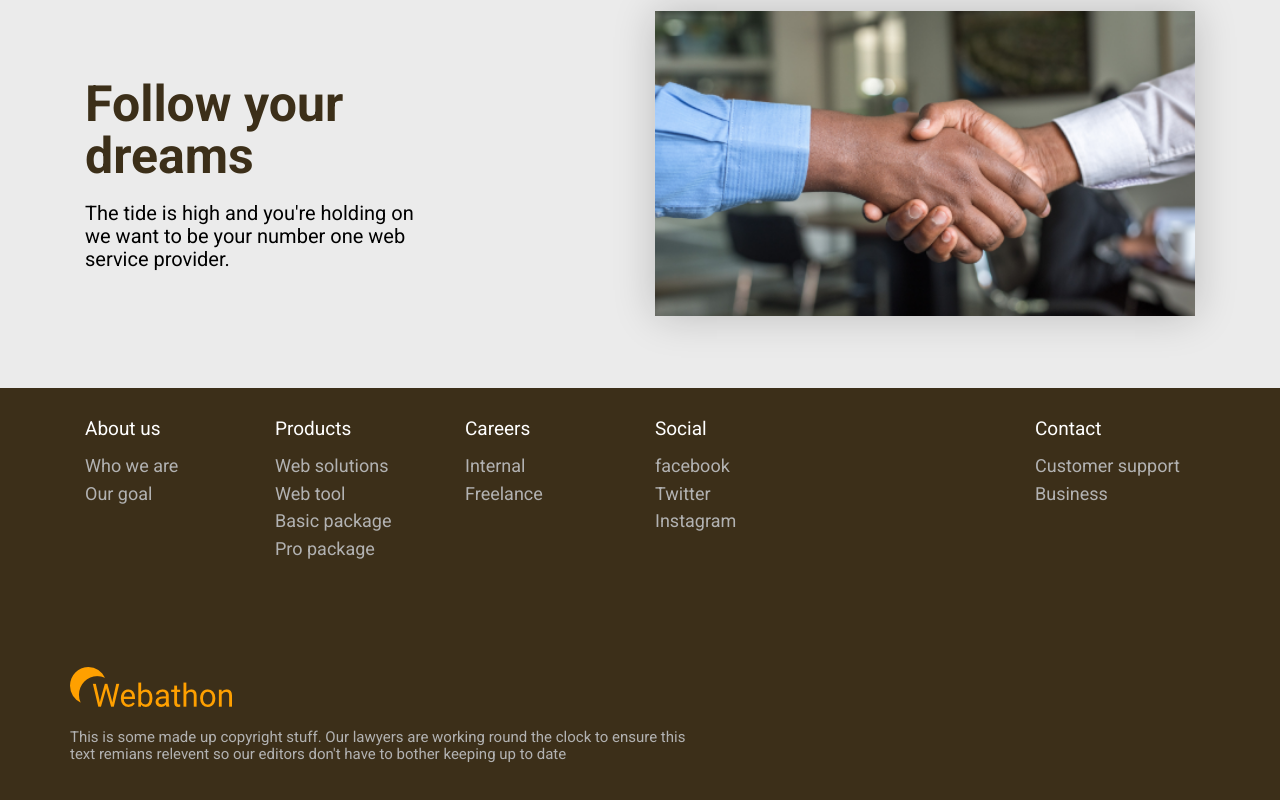
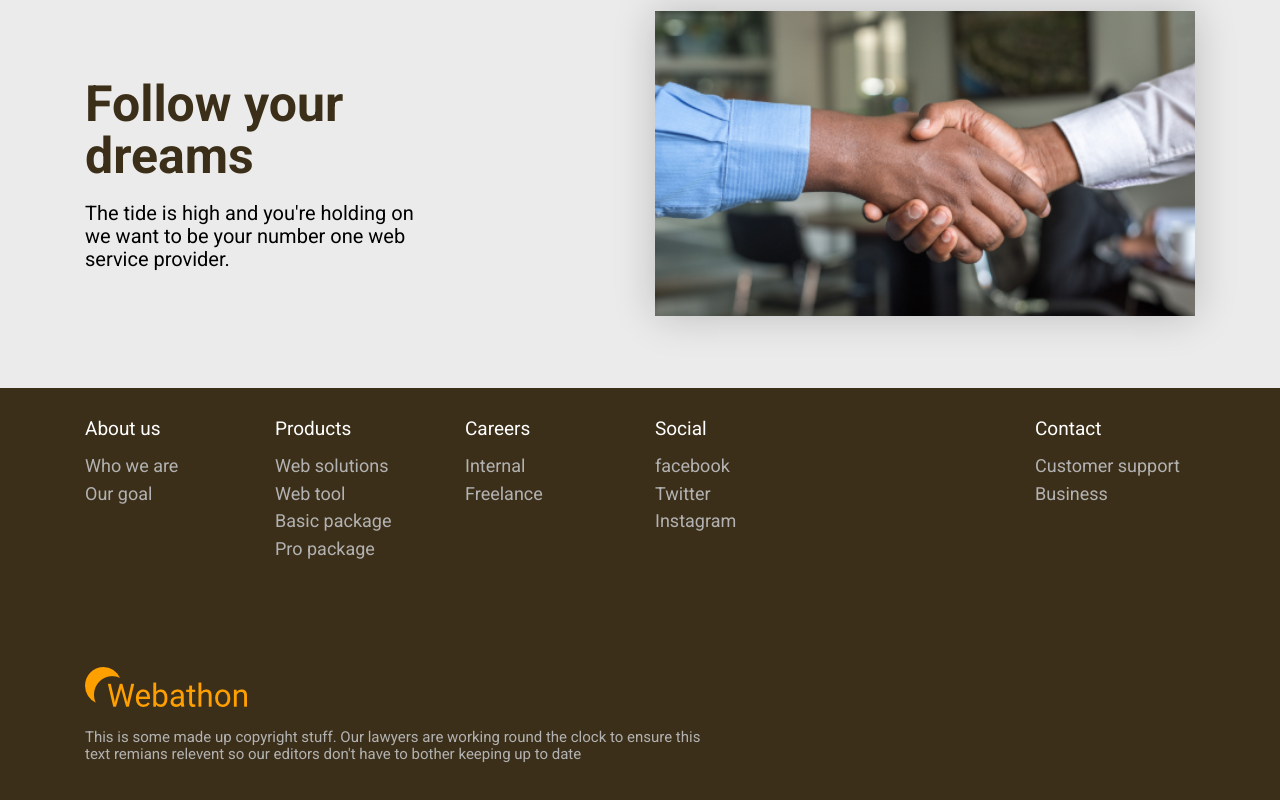
Before and after one commit to wtitterton/fake-html-site, a website: page index.html in a window 1280 px wide. Shown: the part 1961-2761 px from the top of the page. Drawn offline with Linux system fonts and the light colour scheme.

Commit message:
made adjustments to footer"

```diff
--- a/index.html
+++ b/index.html
@@ -176,7 +176,7 @@
                 </div>
             </div>
             <div class="row">
-                <div class="footer-bottom">
+                <div class="footer-bottom col-sm-12">
                 <img src="./imgs/Webathon_logo.png" alt="webathon logo">
                 <p class="copywrite">This is some made up copyright stuff. Our lawyers are working round the clock to ensure this <br/> text remians relevent so our editors don't have to bother keeping up to date</p>
                 </div>
```
